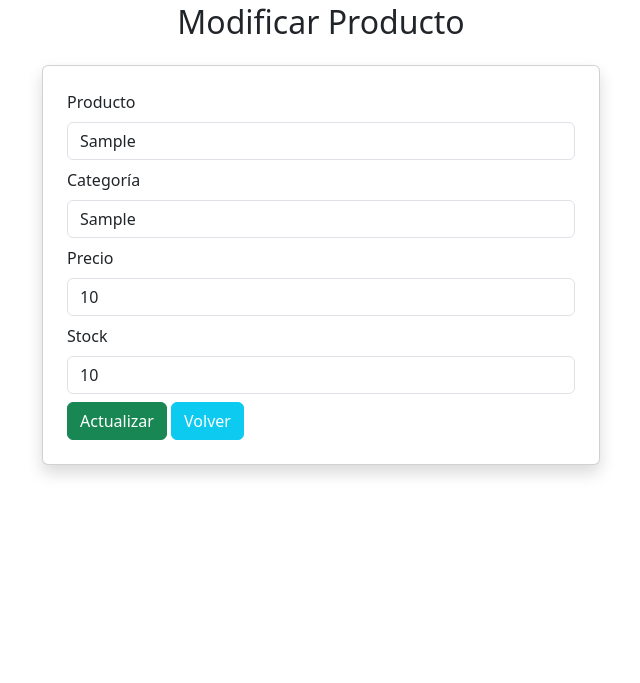
After one commit to bs-andres/TechnoMarket, a PHP site: page /modificar_prod.php?id=1 in a window 1280 px wide. The commit adds this page. Shown: the part 117-800 px from the top of the page, without its empty margins (319-959 px from the left). Run offline with PHP 8.4, Linux system fonts and the light colour scheme; tables that the repository leaves empty or names only in its code hold one stand-in row (values such as "Sample post").

Commit message:
modificar hecho

```diff
--- a/PHP/eliminar_prod.php
+++ b/PHP/eliminar_prod.php
@@ -1,11 +1,11 @@
 <?php
-require_once "conexion.php";//conexion
+require_once "conexion.php";//
 
-if (!isset($_GET['id'])) {//recibe el id del boton
+if (!isset($_GET['id'])) {//recibe el id
     die("ID de producto no especificado.");
 }
 
-$id = intval($_GET['id']);
+$id = intval($_GET['id']);//variable con id
 
 $stmt = $pdo->prepare("DELETE FROM productos WHERE id_producto = ?");//borra
 $stmt->execute([$id]);
--- /dev/null
+++ b/PHP/modificar_prod.php
@@ -0,0 +1,99 @@
+<?php
+require_once "conexion.php";
+
+// Validar ID recibido
+if (!isset($_GET['id']) || !is_numeric($_GET['id'])) {
+    die("ID inválido.");
+}
+
+$id = $_GET['id'];
+
+// Obtener datos del producto
+$stmt = $pdo->prepare("SELECT * FROM productos WHERE id_producto = ?");
+$stmt->execute([$id]);
+$producto = $stmt->fetch(PDO::FETCH_ASSOC);
+
+if (!$producto) {
+    die("Producto no encontrado.");
+}
+
+$mensaje = "";
+
+// Si envían el formulario
+if ($_SERVER["REQUEST_METHOD"] === "POST") {
+
+    $nombre    = trim($_POST["producto"]);
+    $categoria = trim($_POST["categoria"]);
+    $precio    = trim($_POST["precio"]);
+    $stock     = trim($_POST["stock"]);
+
+    if ($nombre === "" || $categoria === "" || $precio === "" || $stock === "") {
+        $mensaje = "Todos los campos son obligatorios.";
+    } else {
+        // Actualizar datos
+        $update = $pdo->prepare("
+            UPDATE productos
+            SET producto = ?, categoria = ?, precio = ?, stock = ?
+            WHERE id_producto = ?
+        ");
+
+        $update->execute([$nombre, $categoria, $precio, $stock, $id]);
+
+        // Redirigir al listado
+        header("Location: index.php");
+        exit;
+    }
+}
+?>
+
+<!DOCTYPE html>
+<html lang="es">
+<head>
+    <meta charset="UTF-8">
+    <meta name="viewport" content="width=device-width, initial-scale=1.0">
+    <link href="https://cdn.jsdelivr.net/npm/bootstrap@5.3.3/dist/css/bootstrap.min.css" rel="stylesheet">
+    <script src="https://cdn.jsdelivr.net/npm/bootstrap@5.3.3/dist/js/bootstrap.bundle.min.js"></script>
+    <link rel="stylesheet" href="../css/estilo.css">
+    <title>Modificar Producto</title>
+</head>
+<body>
+    <nav class="navbar bg-success navbar-dark">
+        <div class="container-fluid d-flex align-items-center justify-content-start">
+            <img src="../logo_trans.png" alt="TechnoMarket" class="img-fluid me-3" style="max-height: 80px;">
+        </div>
+    </nav>
+
+    <div class="container mt-4">
+        <h2 class="mb-4 text-center">Modificar Producto</h2>
+        <?php if ($mensaje): ?>
+            <div class="alert alert-danger"><?= $mensaje ?></div>
+        <?php endif; ?>
+        <div class="card shadow col-md-6 mx-auto p-4">
+            <form method="POST">
+                <div class="mb-2">
+                    <label class="form-label">Producto</label>
+                    <input type="text" name="producto" class="form-control" value="<?= htmlspecialchars($producto['producto']) ?>" required>
+                </div>
+
+                <div class="mb-2">
+                    <label class="form-label">Categoría</label>
+                    <input type="text" name="categoria" class="form-control" value="<?= htmlspecialchars($producto['categoria']) ?>" required>
+                </div>
+
+                <div class="mb-2">
+                    <label class="form-label">Precio</label>
+                    <input type="number" name="precio" min="1" class="form-control" value="<?= $producto['precio'] ?>" required>
+                </div>
+
+                <div class="mb-2">
+                    <label class="form-label">Stock</label>
+                    <input type="number" name="stock" min="0" class="form-control" value="<?= $producto['stock'] ?>" required>
+                </div>
+
+                <button class="btn btn-success" type="submit">Actualizar</button>
+                <a href="index.php" class="btn btn-info text-white">Volver</a>
+            </form>
+        </div>
+    </div>
+</body>
+</html>
--- a/productos.sql
+++ b/productos.sql
@@ -1,7 +1,7 @@
 CREATE DATABASE IF NOT EXISTS mercado;
 USE mercado;
 
-CREATE TABLE producto (
+CREATE TABLE productos (
     id_producto INT PRIMARY KEY AUTO_INCREMENT,
     producto VARCHAR(255),
     categoria Varchar(255),
```
Also changed, not shown: PHP/añadir_prod.php (+15 -28 lines), PHP/index.php (+13 -22 lines), css/estilo.css (+7 -0 lines), DER_foto.drawio.png (added), logo.png (deleted), logo_trans.png (added), 1 other file.
